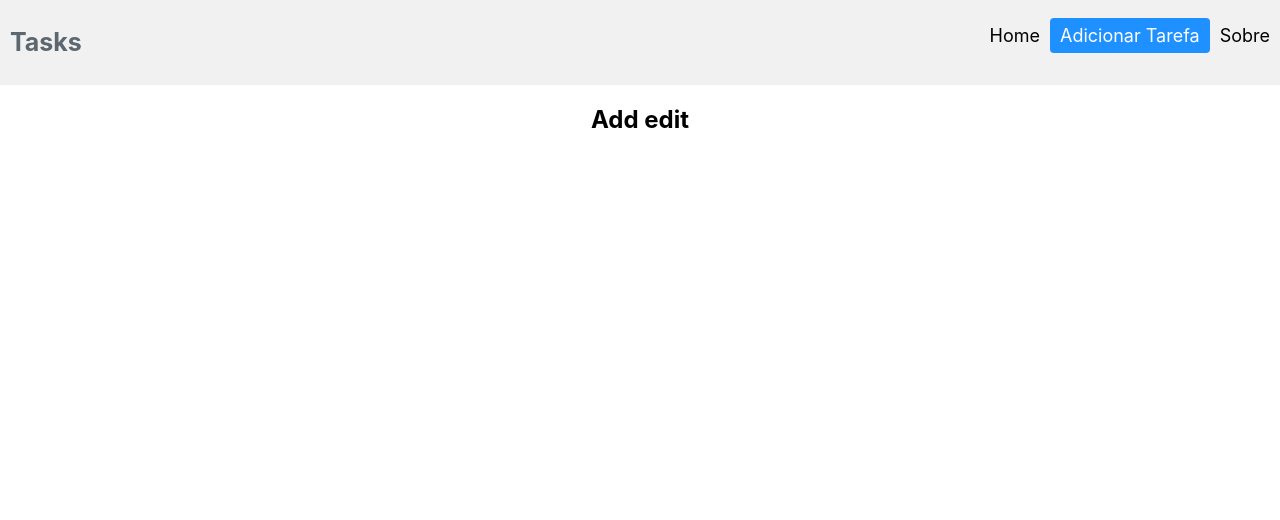
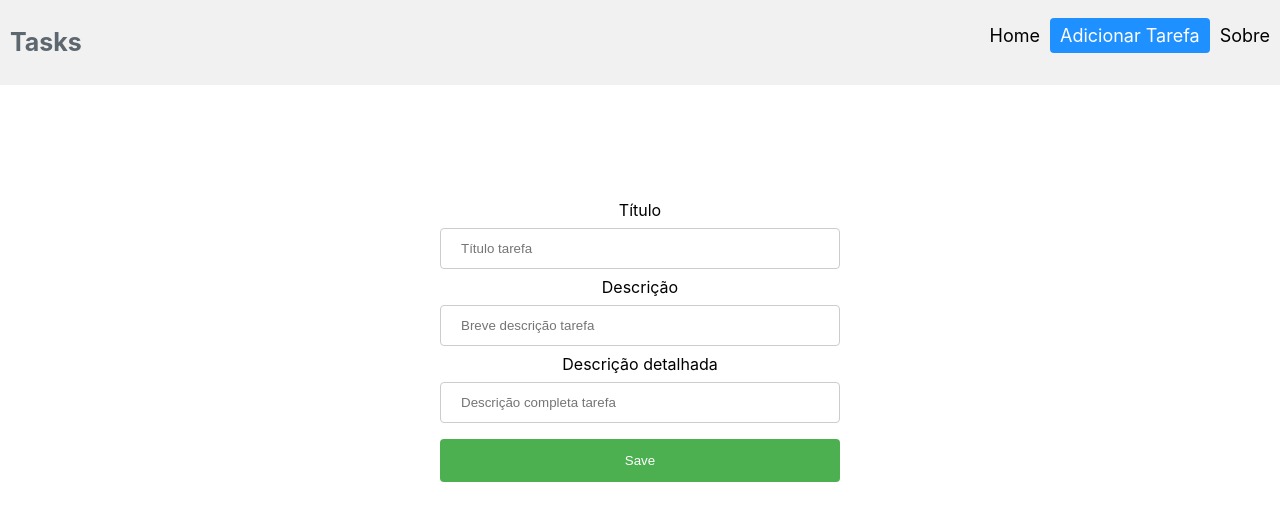
Before and after one commit to gabrielsousadev/diel-tasks, a React (Create React App) app: page /add in a window 1280 px wide. Shown: the top 520 px of the page. Built offline with nearby package versions, Linux system fonts and the light colour scheme.

Commit message:
atualização nova

```diff
--- a/package.json
+++ b/package.json
@@ -1,7 +1,7 @@
 {
   "name": "tasks",
   "version": "0.1.0",
-  "homepage": "/",
+  "homepage": "/diel-tasks/",
   "private": true,
   "dependencies": {
     "@testing-library/jest-dom": "^5.16.5",
--- a/src/firebase/Firebase.js
+++ b/src/firebase.js
@@ -1,5 +1,5 @@
-import firebase from 'firebase/app';
-import 'firebase/database';
+import firebase from 'firebase/compat/app';
+import 'firebase/compat/database';
 
 const firebaseConfig = {
 
--- /dev/null
+++ b/src/pages/AddEdit.css
@@ -0,0 +1,41 @@
+.content
+{
+    margin-top: 100px;
+}
+
+.form
+{
+    margin: auto;
+    padding: 15px;
+    max-width: 400px;
+    align-content: center;
+}
+
+input[type="text"],
+select
+{
+    width: 100%;
+    padding: 12px 20px;
+    margin: 8px 0;
+    display: inline-block;
+    border: 1px solid #ccc;
+    border-radius: 4px;
+    box-sizing: border-box;
+}
+
+input[type="submit"]
+{
+    width: 100%;
+    background-color: #4caf50;
+    color: white;
+    padding: 14px 20px;
+    margin: 8px 0;
+    border: none;
+    border-radius: 4px;
+    cursor: pointer;
+}
+
+input[type="submit"]:hover
+{
+    background-color: #45a049;
+}
--- a/src/pages/AddEdit.jsx
+++ b/src/pages/AddEdit.jsx
@@ -1,9 +1,84 @@
-import React from 'react'
+import React, {useState, useEffect} from 'react'
+import { useNavigate, useParams } from 'react-router-dom';
+import { toast } from 'react-toastify';
+import fireDb from '../firebase';
+import './AddEdit.css'
+
+const initialState = {
+  title: "",
+  description: "",
+  fullDescription: ""
+}
 
 const AddEdit = () => {
+
+  const [state, setState] = useState(initialState)
+  const [data, setData] = useState({})
+  const {title, description, fullDescription} = state
+
+  const navigate = useNavigate()
+
+  const handleInputChange = (e) => {
+    const {name, value} = e.target
+    setState({...state, [name]: value})
+  }
+
+  const handleSubmit = (e) => {
+    e.preventDefault()
+    if(!title || !description || !fullDescription)
+    {
+      toast.error("Por favor preencher todas as informações.")
+    }
+
+    else
+    {
+      fireDb.child("tasks").push(state, (error) => {
+        if(error)
+        {
+          toast.error(error)
+        }
+
+        else
+        {
+          toast.success("Tarefa adicionada com sucesso.");
+        }
+      })
+      setTimeout(() => navigate("/"), 500);
+    }
+  }
+
   return (
-    <div>
-        <h2>Add edit</h2>
+    <div className="content">
+        <form className='form' onSubmit={handleSubmit}>
+          <label htmlFor="title">Título</label>
+          <input
+            type="text"
+            id="title"
+            name="title"
+            placeholder="Título tarefa"
+            value={title}
+            onChange={handleInputChange}
+             />
+          <label htmlFor="description">Descrição</label>
+          <input
+            type="text"
+            id="description"
+            name="description"
+            placeholder="Breve descrição tarefa"
+            value={description}
+            onChange={handleInputChange}
+             />
+          <label htmlFor="fullDescription">Descrição detalhada</label>
+          <input
+            type="text"
+            id="fullDescription"
+            name="fullDescription"
+            placeholder="Descrição completa tarefa"
+            value={fullDescription}
+            onChange={handleInputChange}
+             />
+          <input type="submit" value="Save" />
+        </form>
     </div>
   )
 }
```
